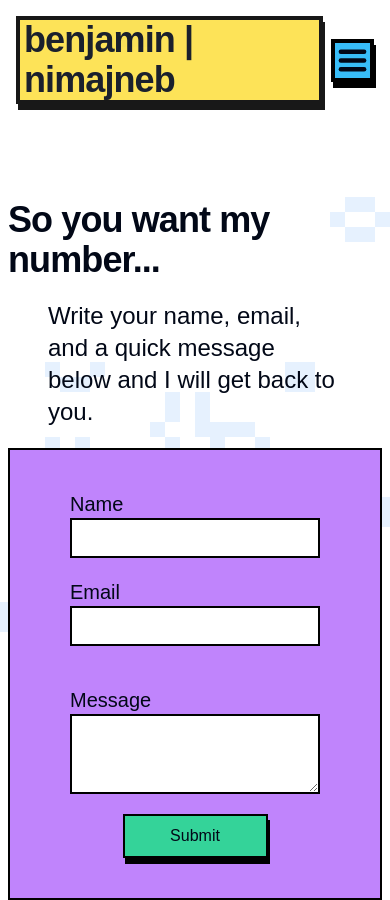
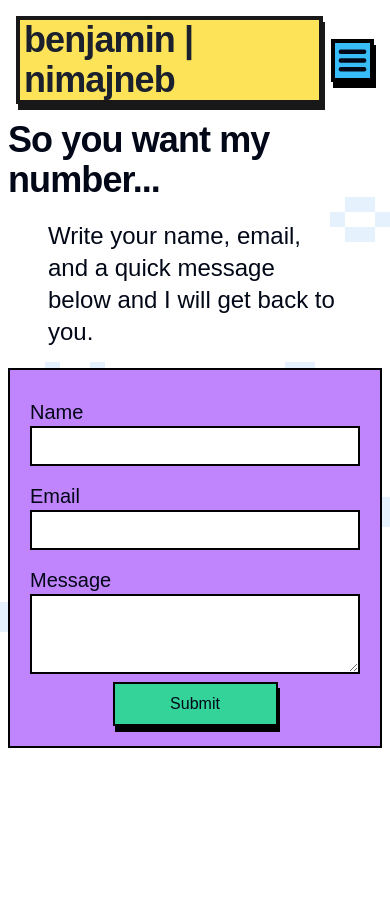
Before and after one commit to ben-mallett/site, a Next.js app: page /contact in a window 390 px wide. After the commit the page ends 844 px from the top, so only its background shows below. Built offline with nearby package versions, Linux system fonts and the light colour scheme; a web font is replaced by a local one.

Commit message:
working emailjs

```diff
--- a/src/app/contact/page.tsx
+++ b/src/app/contact/page.tsx
@@ -1,13 +1,14 @@
 "use client"
 
 import { Header } from '@/components/Header';
-import React, { useState } from 'react';
+import React, { useState, useEffect, useRef, RefObject } from 'react';
 import { useToast } from '@/components/ui/use-toast';
 import { WindowConway } from '@/components/Conway';
 import emailjs from '@emailjs/browser';
 
 
 export default function ContactPage() {
+    const form = useRef<React.LegacyRef<HTMLInputElement>>();
     const { toast } = useToast()
     const [formData, setFormData] = useState({
         name: '',
@@ -65,9 +66,9 @@ export default function ContactPage() {
 
         if (valid) {
             emailjs
-            .sendForm(process.env.EMAILJS_SERVICE_ID as string, process.env.EMAILJS_TEMPLATE_ID as string, formData, {
-                publicKey: process.env.EMAILJS_PUBLIC_KEY,
-            })
+            .sendForm(process.env.NEXT_PUBLIC_EMAILJS_SERVICE_ID as string, process.env.NEXT_PUBLIC_EMAILJS_TEMPLATE_ID as string, form.current as any, {
+                publicKey: process.env.NEXT_PUBLIC_EMAILJS_PUBLIC_KEY as string,
+              })
             .then(
                 () => {
                     toast({
@@ -85,27 +86,25 @@ export default function ContactPage() {
                         title: "Uh oh...",
                         description: "Looks like I didn't get your message. Try again some other time."
                     })
-                    console.log('FAILED...', error.text);
+                    console.log('FAILED...', error);
                 },
             );
         }
     };
-
-    console.log(process.env.EMAILJS_SERVICE_ID)
 
     return (
         <main>
             <div className="w-full h-screen opacity-15 absolute z-0">
                 <WindowConway settings={false}/>
             </div>
-            <div className="z-10 w-full h-full">
+            <div className="z-40 relative w-full h-full">
                 <Header/>
             </div>
-            <div className='w-full h-full pt-20 flex flex-col justify-center items-center px-2 z-10 relative'>
+            <div className='w-full h-full md:pt-20 flex flex-col justify-center items-center px-2 z-10 relative'>
                 <h1 className="">So you want my number...</h1>
                 <p className="px-10 py-5">Write your name, email, and a quick message below and I will get back to you.</p>
-                <form onSubmit={handleSubmit} className="flex flex-col justify-start items-center w-full sm:w-[600px] bg-purple-400 p-10 border border-black border-2">
-                    <div className="flex flex-col justify-start items-start w-full px-5 h-1/5">
+                <form ref={form as any} onSubmit={handleSubmit} className="flex flex-col justify-start items-center w-full sm:w-[600px] bg-purple-400 p-5 md:p-10 border border-black border-2">
+                    <div className="flex flex-col justify-start items-start w-full py-2 h-1/5">
                         <label>
                             Name
                         </label>
@@ -121,7 +120,7 @@ export default function ContactPage() {
                             <span className="error">{errors.name}</span>
                         }
                     </div>
-                    <div className="flex flex-col justify-start items-start w-full p-5 h-1/5 focus:scale-115">
+                    <div className="flex flex-col justify-start items-start w-full py-2 md:py-5 h-1/5 focus:scale-115">
                         <label>
                             Email
                         </label>
@@ -137,7 +136,7 @@ export default function ContactPage() {
                             <span className="error">{errors.email}</span>
                         }
                     </div>
-                    <div className="flex flex-col justify-start items-start w-full p-5 h-2/5">
+                    <div className="flex flex-col justify-start items-start w-full py-2 md:py-5 h-2/5">
                         <label>Message</label>
                         <textarea
                             name="message"
```
